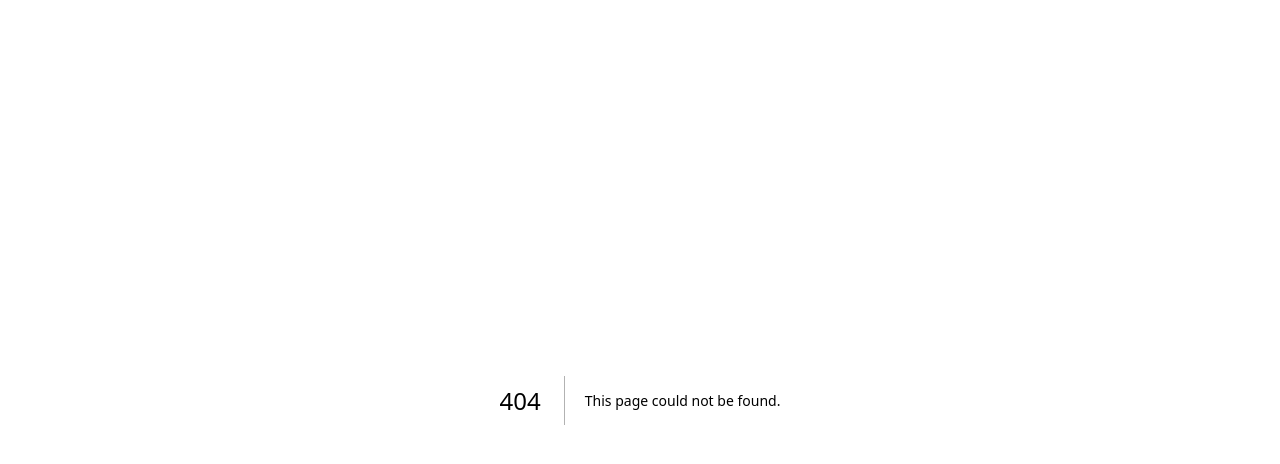
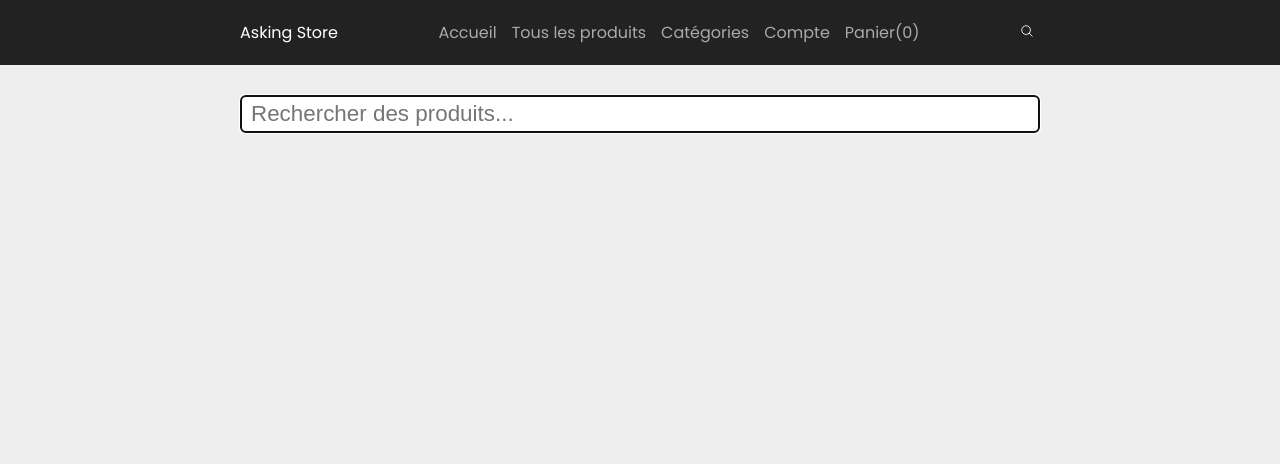
Before and after one commit to AsKing07/asking_store_frontend, a Next.js app: page /search in a window 1280 px wide. Before the commit this address had no page. Shown: the top 464 px of the page. Built offline with nearby package versions, Linux system fonts and the light colour scheme.

Commit message:
adding search functionality

```diff
--- a/components/Header.js
+++ b/components/Header.js
@@ -4,6 +4,7 @@
 import {useContext, useState} from "react";
 import {CartContext} from "@/components/CartContext";
 import BarsIcon from "@/components/icons/Bars";
+import SearchIcon from "./icons/SearchIcon";
 
 const StyledHeader = styled.header`
   background-color: #222;
@@ -100,9 +101,12 @@
                         <NavLink href={'/account'}>Compte</NavLink>
                         <NavLink href={'/cart'}>Panier({cartProducts.length})</NavLink>
                     </StyledNav>
-                    <NavButton onClick={() => setMobileNavActive(prev => !prev)}>
-            <BarsIcon />
-          </NavButton>
+                    <SideIcons>
+            <Link href={'/search'}><SearchIcon /></Link>
+            <NavButton onClick={() => setMobileNavActive(prev => !prev)}>
+              <BarsIcon />
+            </NavButton>
+          </SideIcons>
                 </Wrapper>
 
             </Center>
--- /dev/null
+++ b/components/icons/SearchIcon.js
@@ -0,0 +1,7 @@
+export default function SearchIcon({className = "w-6 h-6"}) {
+    return (
+      <svg xmlns="http://www.w3.org/2000/svg" fill="none" viewBox="0 0 24 24" strokeWidth={1.5} stroke="currentColor" className={className}>
+        <path strokeLinecap="round" strokeLinejoin="round" d="M21 21l-5.197-5.197m0 0A7.5 7.5 0 105.196 5.196a7.5 7.5 0 0010.607 10.607z" />
+      </svg>
+    );
+  }
--- a/package.json
+++ b/package.json
@@ -12,6 +12,7 @@
     "axios": "^1.6.2",
     "kkiapay": "^2.0.24",
     "kkiapay-react": "^0.0.2",
+    "lodash": "^4.17.21",
     "micro": "^10.0.1",
     "mongoose": "^8.0.1",
     "next": "14.0.3",
--- /dev/null
+++ b/pages/search.js
@@ -0,0 +1,96 @@
+/* eslint-disable react/no-unescaped-entities */
+// Importation des composants et des styles nécessaires
+import Header from "@/components/Header";
+import Center from "@/components/Center";
+import Input from "@/components/Input";
+import styled from "styled-components";
+import { useCallback, useEffect, useState } from "react";
+import axios from "axios";
+import ProductsGrid from "@/components/ProductsGrid";
+import { debounce } from "lodash";
+import Spinner from "@/components/Spinner";
+
+// Styles pour le champ de recherche
+const SearchInput = styled(Input)`
+  padding: 5px 10px;
+  border-radius: 5px;
+  font-size: 1.4rem;
+`;
+
+// Styles pour l'enveloppe du champ de recherche
+const InputWrapper = styled.div`
+  position: sticky;
+  top: 68px;
+  margin: 25px 0;
+  padding: 5px 0;
+  background-color: #eeeeeeaa;
+`;
+
+// Composant principal de la page de recherche
+export default function SearchPage() {
+  // États pour gérer la phrase de recherche, les produits et l'état de chargement
+  const [phrase, setPhrase] = useState('');
+  const [products, setProducts] = useState([]);
+  const [isLoading, setIsLoading] = useState(false);
+
+  // Création d'une fonction de recherche débouncée pour éviter les appels excessifs
+  const debouncedSearch = useCallback(
+    debounce(searchProducts, 500), []
+  );
+
+  // Effectuer une recherche chaque fois que la phrase de recherche change
+  useEffect(() => {
+    if (phrase.length > 0) {
+      setIsLoading(true);
+      debouncedSearch(phrase);
+    } else {
+      setProducts([]);
+    }
+  }, [phrase]);
+
+  // Fonction pour rechercher des produits
+  function searchProducts(phrase) {
+    axios.get('/api/products?phrase=' + encodeURIComponent(phrase))
+      .then(response => {
+        setProducts(response.data);
+        setIsLoading(false);
+      });
+  }
+
+  // Rendu de la page de recherche
+  return (
+    <>
+      {/* En-tête de la page */}
+      <Header />
+
+      {/* Contenu central de la page */}
+      <Center>
+        {/* Enveloppe du champ de recherche */}
+        <InputWrapper>
+          {/* Champ de recherche */}
+          <SearchInput
+            autoFocus
+            value={phrase}
+            onChange={ev => setPhrase(ev.target.value)}
+            placeholder="Rechercher des produits..."
+          />
+        </InputWrapper>
+
+        {/* Affichage des messages selon l'état de la recherche */}
+        {!isLoading && phrase !== '' && products.length === 0 && (
+          <h2>Aucun produit trouvé pour votre recherche "{phrase}"</h2>
+        )}
+        {isLoading && (
+          <Spinner fullWidth={true} />
+        )}
+        {!isLoading && products.length > 0 && (
+            <div>
+                      <h2> {products.length} résultat(s) pour la recherche "{phrase}"</h2>
+          <ProductsGrid products={products} />
+            </div>
+
+        )}
+      </Center>
+    </>
+  );
+}
```
Also changed, not shown: 1 other file (tests, documents, lock files or other folders).
